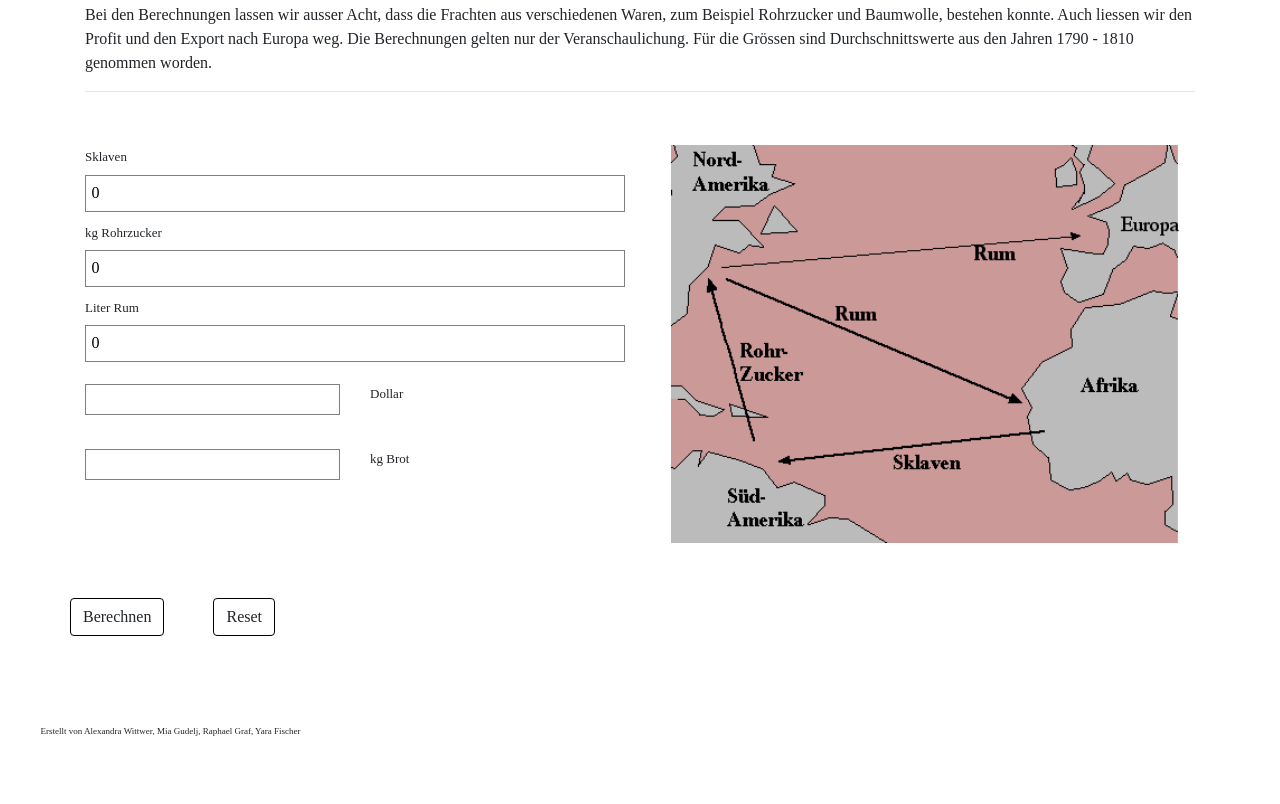
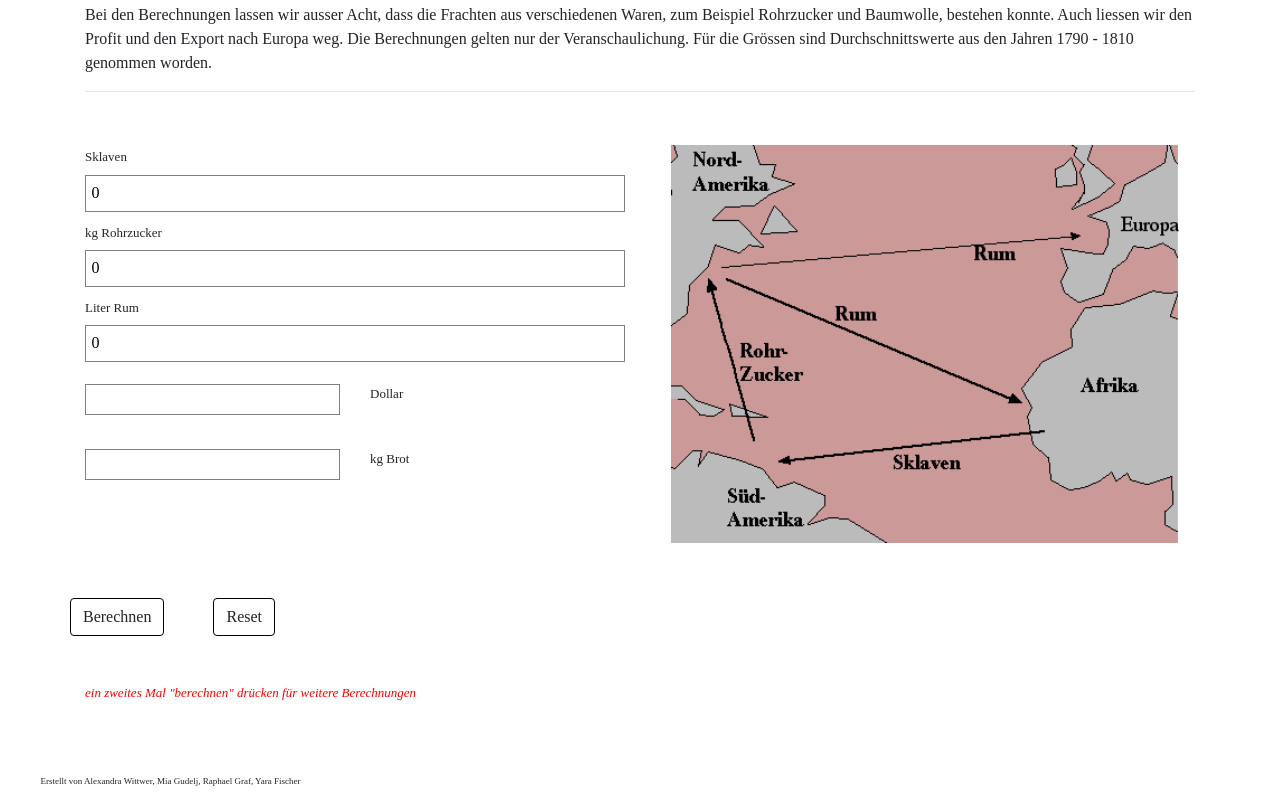
Before and after one commit to miagudelj/Dreieckshandel, a plain HTML site: page rz.html in a window 1280 px wide. Shown: the part 507-1311 px from the top of the page. Before the commit the page ends 1261 px from the top, so only its background shows below. Drawn offline with nearby package versions, Linux system fonts and the light colour scheme; a web font is replaced by a local one.

Commit message:
Add files via upload
update

```diff
--- a/rz.html
+++ b/rz.html
@@ -153,6 +153,15 @@
 						</div>
 					</div>
 				</div>
+
+				<!-- Hinweis zum 2x Knopf klicken -->
+				<div class="row">
+					<div class="col-12">
+						<legend class="hint">
+							ein zweites Mal "berechnen" drücken für weitere Berechnungen
+						</legend>
+					</div>
+				</div>
 			</div>
 		</content>
 		<footer>
--- a/style.css
+++ b/style.css
@@ -121,6 +121,10 @@ input {
 	color: blue !important;
 }
 
+.hint {
+	color: red !important;
+	font-style: italic !important;
+}
 
 footer .container {
     margin-top: 5% !important;
```
Also changed, not shown: bw.html (+9 -0 lines).
